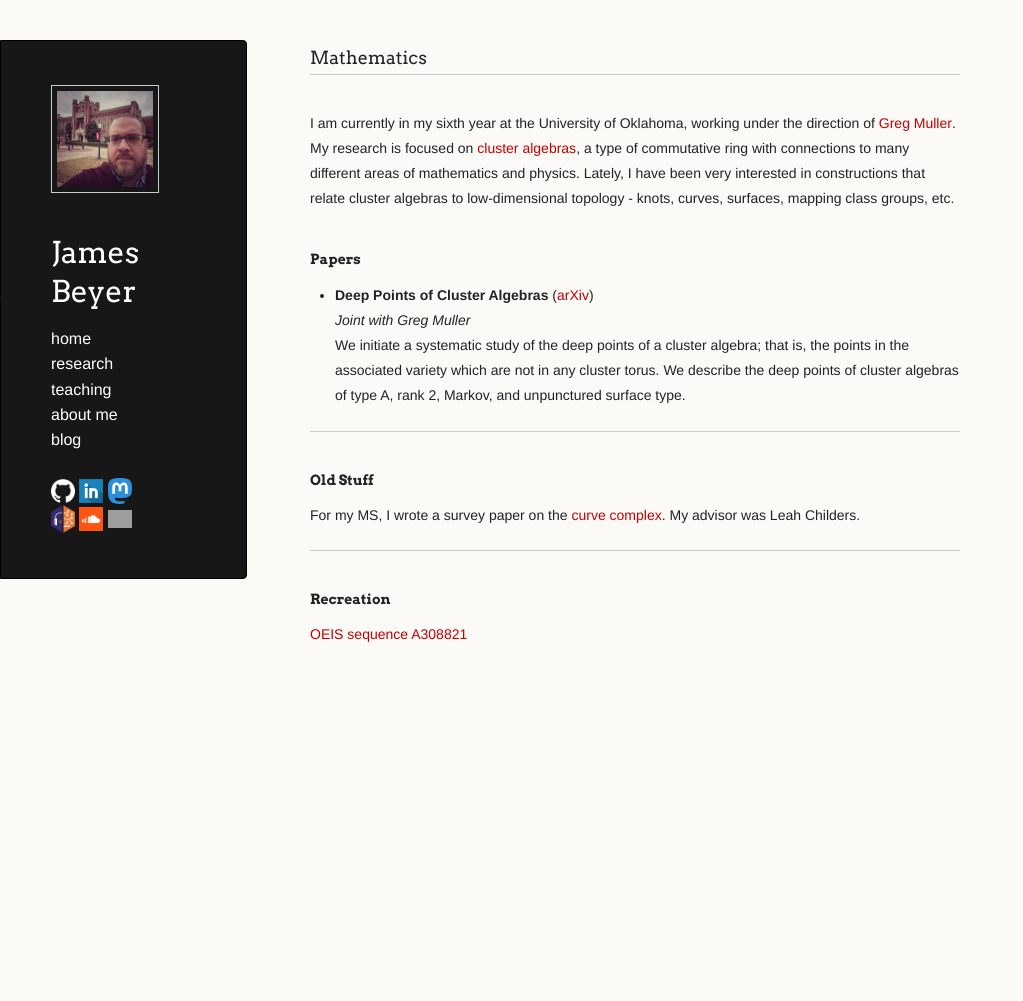
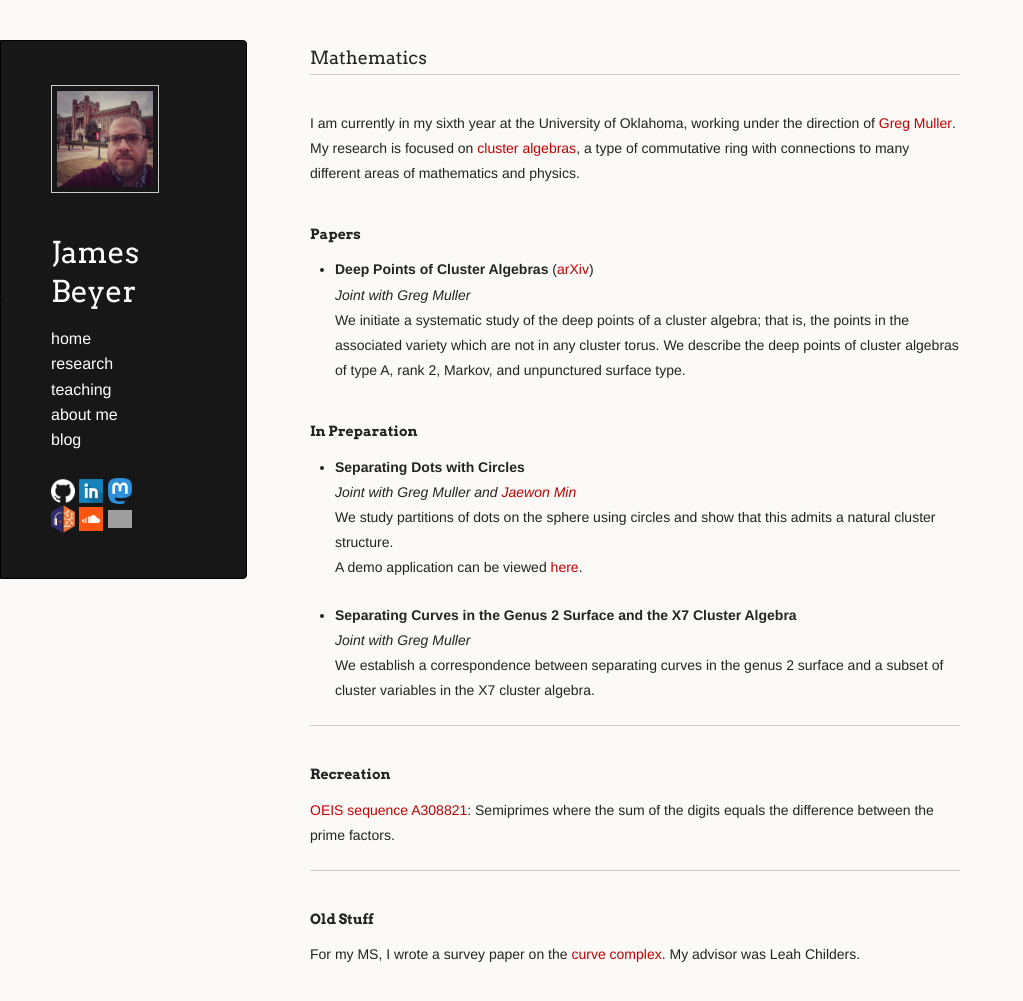
Before and after one commit to jebeyer/jebeyer.github.io, a Jekyll site: the page built from research.md, in a window 1280 px wide and 1039 px high. Shown: the top 1001 px of the window, without its empty margins (0-1023 px from the left). Built offline with Jekyll 4.4.1, drawn with Linux system fonts in a browser that asks for light colours; a script that is not in the unit is left out; our own code applies the rules of GitHub Pages for plain Markdown files; grey boxes are pictures that could not be loaded.

Commit message:
Update research.md
added in preparation section

```diff
--- a/research.md
+++ b/research.md
@@ -5,7 +5,7 @@ layout: default
 ### Mathematics
 
 <br/>
-I am currently in my sixth year at the University of Oklahoma, working under the direction of [Greg Muller](https://math.ou.edu/~gmuller). My research is focused on [cluster algebras](https://en.wikipedia.org/wiki/Cluster_algebra), a type of commutative ring with connections to many different areas of mathematics and physics. Lately, I have been very interested in constructions that relate cluster algebras to low-dimensional topology - knots, curves, surfaces, mapping class groups, etc.
+I am currently in my sixth year at the University of Oklahoma, working under the direction of [Greg Muller](https://math.ou.edu/~gmuller). My research is focused on [cluster algebras](https://en.wikipedia.org/wiki/Cluster_algebra), a type of commutative ring with connections to many different areas of mathematics and physics.
 
 #### Papers
 
@@ -13,14 +13,26 @@ I am currently in my sixth year at the University of Oklahoma, working under the
    *Joint with Greg Muller* <br/>
    We initiate a systematic study of the deep points of a cluster algebra; that is, the points in the associated variety which are not in any cluster torus. We describe the deep points of cluster algebras of type A, rank 2, Markov, and unpunctured surface type.
 
+
+#### In Preparation
+
+* **Separating Dots with Circles** <br/>
+   *Joint with Greg Muller and [Jaewon Min](https://sites.google.com/view/jaewonmin/home)* <br/>
+   We study partitions of dots on the sphere using circles and show that this admits a natural cluster structure. <br/>
+   A demo application can be viewed [here](./circles-and-dots/index.html).
+
+* **Separating Curves in the Genus 2 Surface and the X7 Cluster Algebra** <br/>
+   *Joint with Greg Muller* <br/>
+   We establish a correspondence between separating curves in the genus 2 surface and a subset of cluster variables in the X7 cluster algebra.
+
+---
+
+#### Recreation
+
+[OEIS sequence A308821](https://oeis.org/A308821): Semiprimes where the sum of the digits equals the difference between the prime factors.
+
 ---
 
 #### Old Stuff
 
 For my MS, I wrote a survey paper on the [curve complex](https://en.wikipedia.org/wiki/Curve_complex). My advisor was Leah Childers.
-
----
-
-#### Recreation
-
-[OEIS sequence A308821](https://oeis.org/A308821)
```
